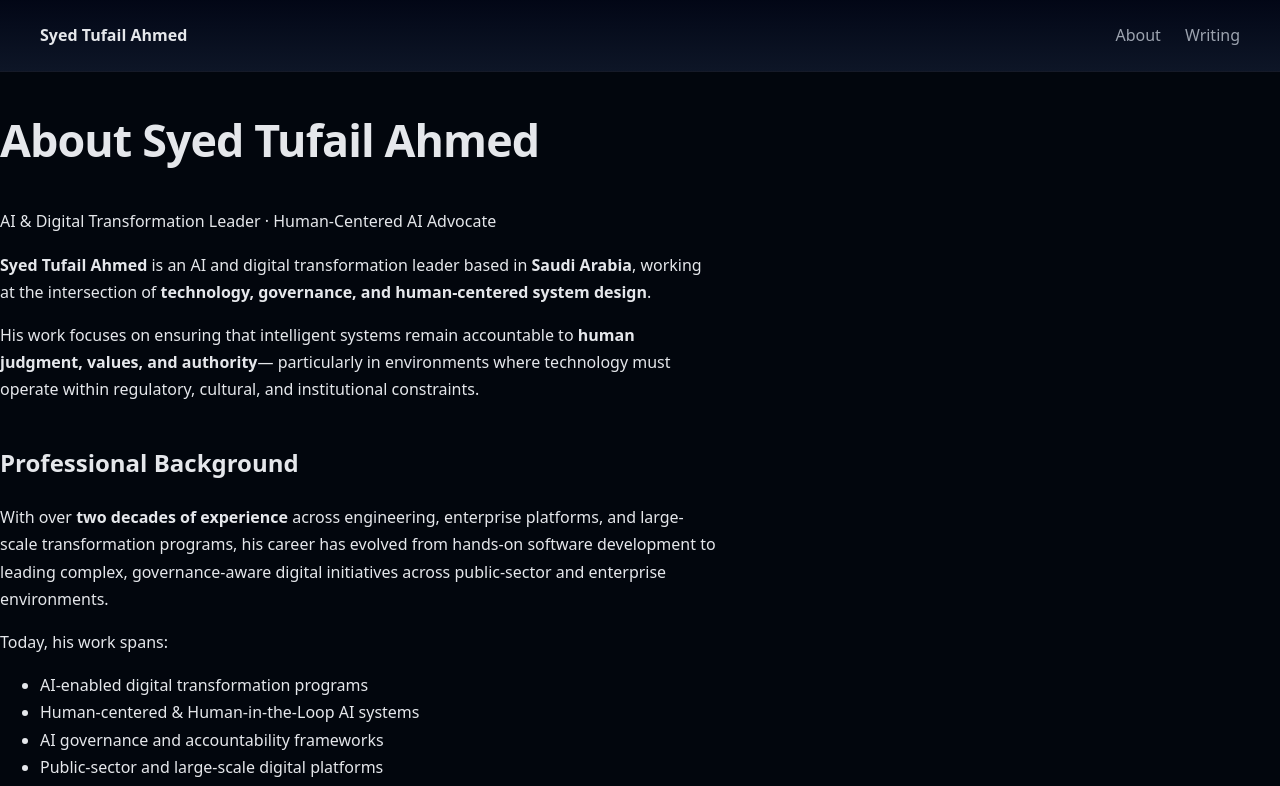
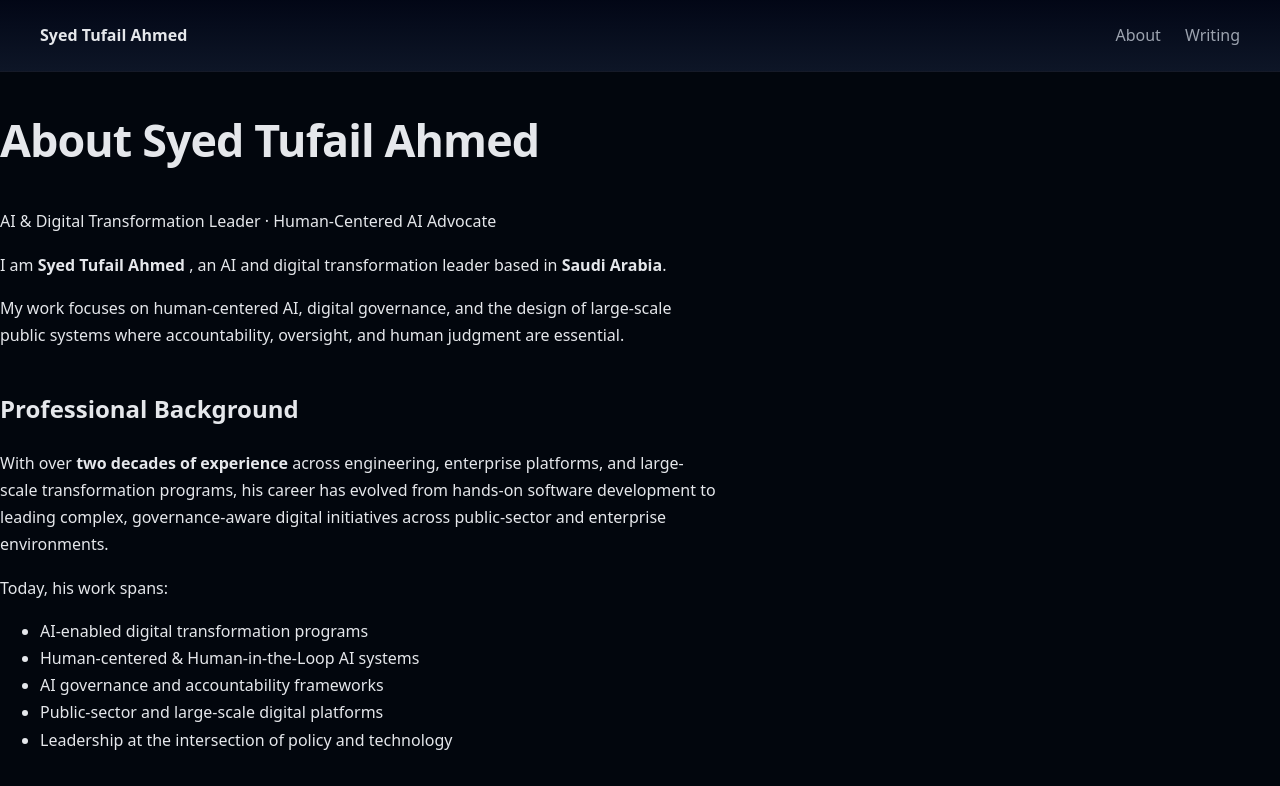
Before and after one commit to syedtufail-ahmed/syedtufailahmed-site, a React (Vite) app: page /about in a window 1280 px wide. Shown: the top 786 px of the page. Built offline with nearby package versions, Linux system fonts and the light colour scheme.

Commit message:
Revise About and Home pages for improved clarity and SEO optimization

```diff
--- a/src/pages/About.jsx
+++ b/src/pages/About.jsx
@@ -27,19 +27,11 @@ export default function About() {
         </header>
 
         <section>
-          <p>
-            <strong>Syed Tufail Ahmed</strong> is an AI and digital transformation
-            leader based in <strong>Saudi Arabia</strong>, working at the
-            intersection of <strong>technology, governance, and human-centered
-            system design</strong>.
-          </p>
+         I am <strong >Syed Tufail Ahmed </strong>, an AI and digital transformation leader based in <strong>Saudi Arabia</strong>.
+          <p> My work focuses on human-centered AI, digital governance, and the design of large-scale public systems where accountability, oversight, and human judgment are essential.
+         </p>
 
-          <p>
-            His work focuses on ensuring that intelligent systems remain
-            accountable to <strong>human judgment, values, and authority</strong>
-            — particularly in environments where technology must operate within
-            regulatory, cultural, and institutional constraints.
-          </p>
+
         </section>
 
         <section>
--- a/src/pages/Home.jsx
+++ b/src/pages/Home.jsx
@@ -39,10 +39,11 @@ export default function Home() {
      <Helmet>
   <title>Syed Tufail Ahmed | AI & Digital Transformation Leader</title>
 
-  <meta
-    name="description"
-    content="Syed Tufail Ahmed is an AI and digital transformation leader based in Riyadh, Saudi Arabia, focused on human-centered AI, digital governance, and large-scale public-sector digital systems."
-  />
+ <meta
+  name="description"
+  content="Syed Tufail Ahmed is an AI and digital transformation leader based in Saudi Arabia, focused on human-centered AI, digital governance, and large-scale public systems."
+/>
+
 
   <link rel="canonical" href="https://www.syedtufailahmed.com/" />
 </Helmet>
@@ -143,7 +144,14 @@ export default function Home() {
 
   </div>
 </section>
-
+<section className="section author-context">
+  <p>
+    <strong>Syed Tufail Ahmed</strong> is an AI & digital transformation leader
+    working at the intersection of technology, governance, and public systems.
+    His work focuses on ensuring intelligent systems remain accountable to
+    human judgment, institutional values, and public trust.
+  </p>
+</section>
       {/* FOCUS */}
       <section className="section focus">
         <h2>What I focus on</h2>
```
